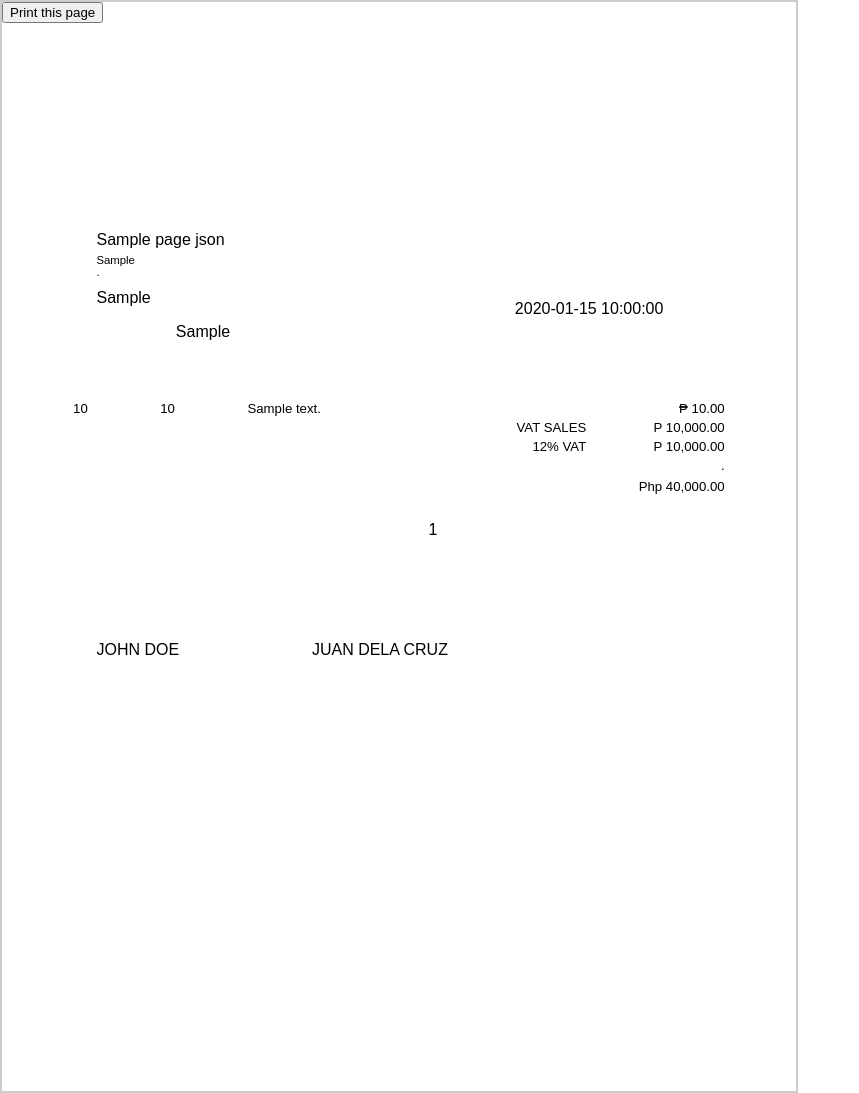
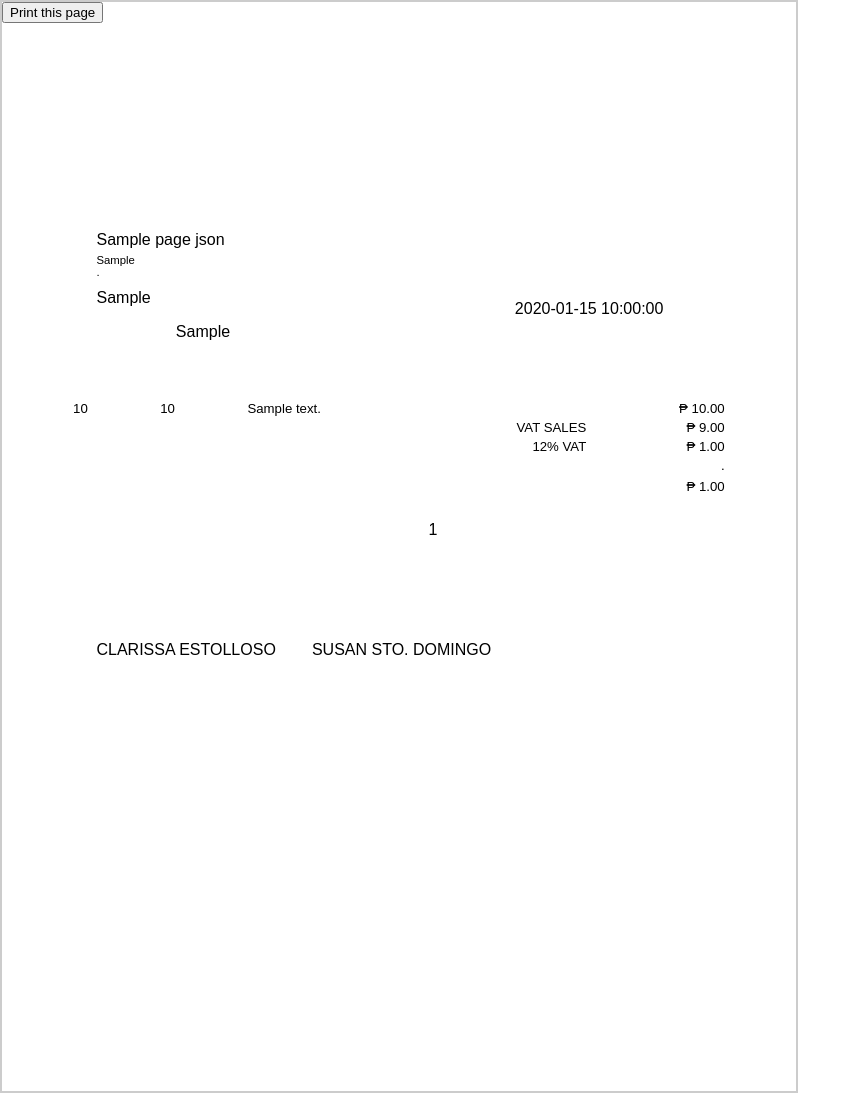
Before and after one commit to mcamendoza1/qbo-custom-receipt, a Flask app: template api/templates/print.html in a window 1280 px wide. Shown: the whole page, without its empty margins (0-859 px from the left). Run offline with Flask 3, Linux system fonts and the light colour scheme; the template is opened without the code that fills it: most values are stand-ins (such as "Sample title", 1, 10 or a date in 2020).

Commit message:
fix total amount

```diff
--- a/api/templates/print.html
+++ b/api/templates/print.html
@@ -150,13 +150,13 @@
               <td></td>
               <td></td>
               <td style="text-align: right">VAT SALES</td>
-              <td class="table-cell-amount">P 10,000.00</td>
+              <td class="table-cell-amount">{{ "₱ {:,.2f}".format(i.UnitPrice - i.TotalTax)}}</td>
             </tr>
             <tr>
               <td></td>
               <td></td>
               <td style="text-align: right">12% VAT</td>
-              <td class="table-cell-amount">P 10,000.00</td>
+              <td class="table-cell-amount">{{ "₱ {:,.2f}".format(i.TotalTax)}}</td>
             </tr>
             <tr>
               <td></td>
@@ -168,7 +168,7 @@
               <td></td>
               <td></td>
               <td></td>
-              <td class="table-cell-amount" style="height: 0.5cm">Php 40,000.00</td>
+              <td class="table-cell-amount" style="height: 0.5cm">{{ "₱ {:,.2f}".format(i.TotalAmt)}}</td>
             </tr>
           </table>
         </div>
@@ -176,8 +176,8 @@
           <p class="word-in-amount">{{page_json_data.TotalAmtInWords}}</p>
         </div>
         <div>
-          <p class="prepared-by">JOHN DOE</p>
-          <p class="approved-by">JUAN DELA CRUZ</p>
+          <p class="prepared-by">CLARISSA ESTOLLOSO</p>
+          <p class="approved-by">SUSAN STO. DOMINGO</p>
         </div>
       </div>
     </body>
```
